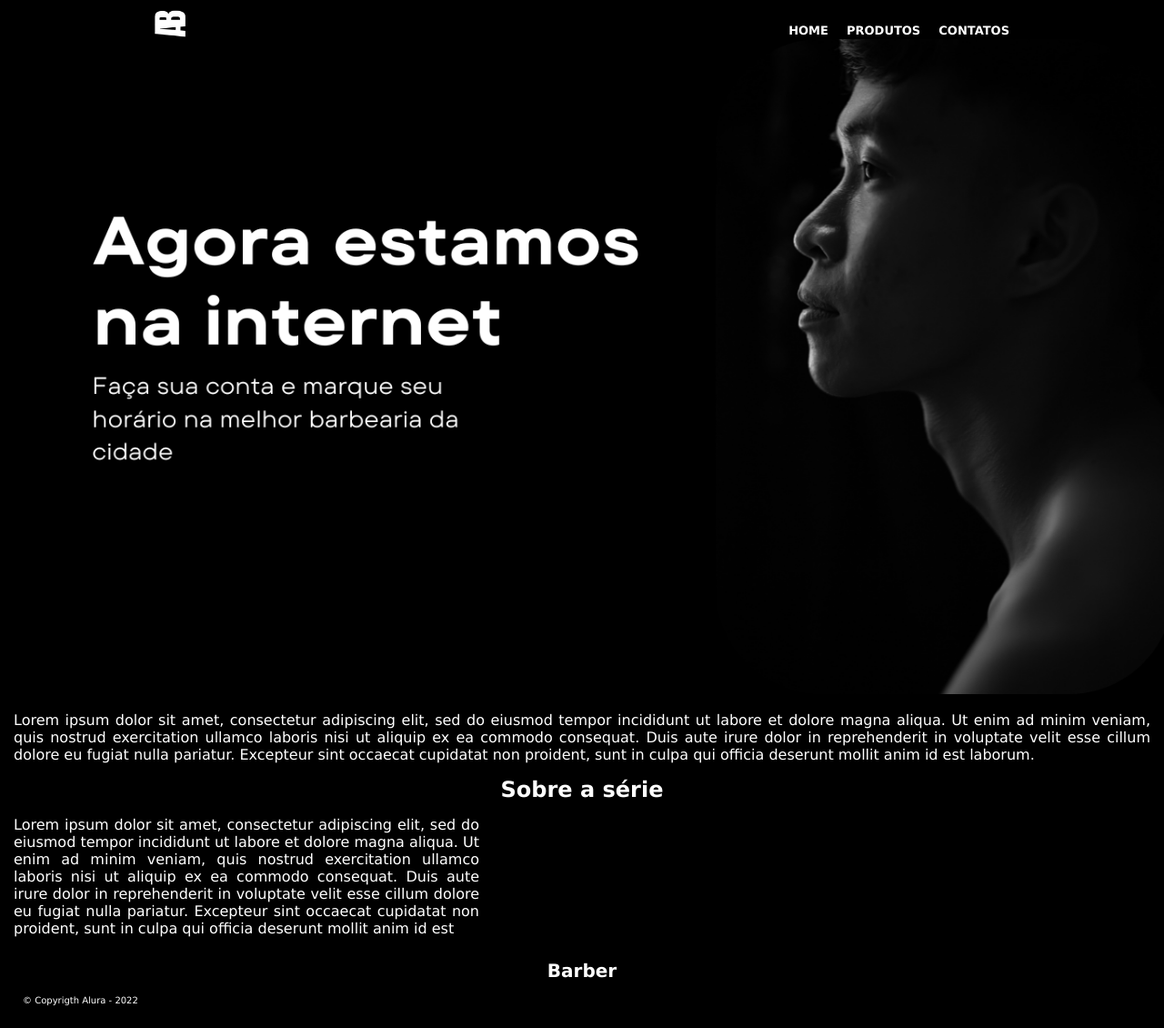
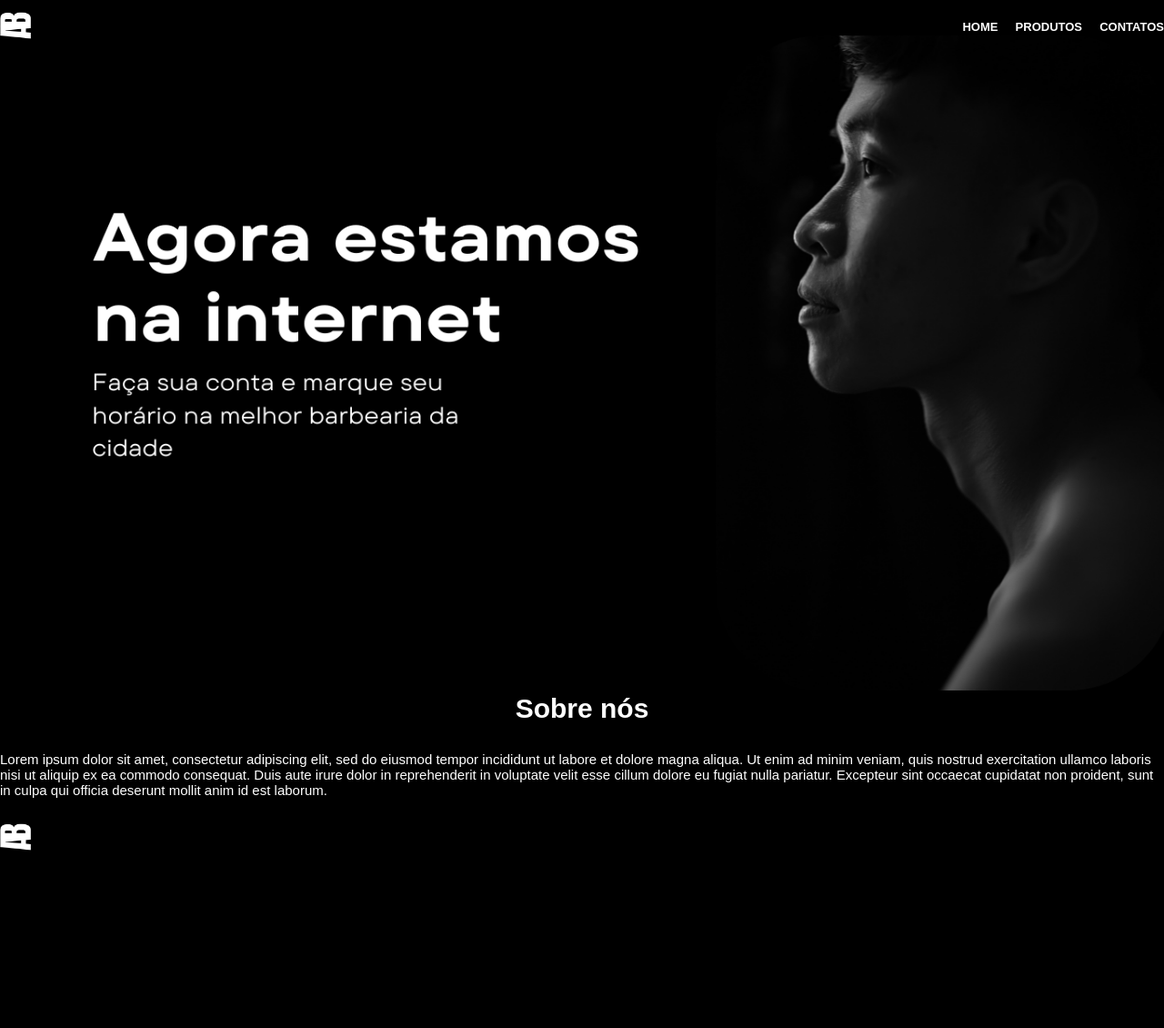
Before and after one commit to FAFAzin/pgt_ONE_Barber-Alura, a plain HTML site: page Inicio/pagina_inicial.html in a window 1280 px wide. Shown: the whole page at 91% size. After the commit the page ends 948 px from the top, so only its background shows below. Drawn offline with Linux system fonts and the light colour scheme.

Commit message:
adaptando o CSS

```diff
--- a/Inicio/pagina_inicial.html
+++ b/Inicio/pagina_inicial.html
@@ -12,7 +12,7 @@
 <body>
     <header>
         <div class="box__size">
-            <a href="#home"><img id="logo-principal" src="/imagens/Design sem nome.png" alt=""></a>
+            <a href="#home"><img class="logo-principal" src="/imagens/Design sem nome.png" alt=""></a>
             <nav>
                 <ul>
                     <li><a href="../Inicio/pagina_inicial.html">Home</a></li>
@@ -22,11 +22,10 @@
             </nav>
         </div>
     </header>
+    <img class="banner" src="/imagens/Agora estamos na internet.png" alt="">
     <main>
-        <div class="principal">
-
-            <img id="banner" src="/imagens/Agora estamos na internet.png" alt="">
-
+        <section class="principal">
+            <h2 class="titulo-principal" >Sobre nós</h2>
             <p>Lorem ipsum dolor sit amet, consectetur adipiscing elit, sed do eiusmod tempor incididunt ut labore et
                 dolore
                 magna aliqua. Ut enim ad minim veniam, quis nostrud exercitation ullamco laboris nisi ut aliquip ex ea
@@ -36,25 +35,10 @@
                 id
                 est
                 laborum.</p>
-        </div>
-        <div class="info">
-
-            <h2>Sobre a série</h2>
-            <p> Lorem ipsum dolor sit amet, consectetur adipiscing elit, sed do eiusmod tempor incididunt ut labore et
-                dolore
-                magna aliqua. Ut enim ad minim veniam, quis nostrud exercitation ullamco laboris nisi ut aliquip ex ea
-                commodo
-                consequat. Duis aute irure dolor in reprehenderit in voluptate velit esse cillum dolore eu fugiat nulla
-                pariatur. Excepteur sint occaecat cupidatat non proident, sunt in culpa qui officia deserunt mollit anim
-                id
-                est </p>
-
-            <!-- <img id='imginfo' src="society.jpg" alt=""> -->
-        </div>
+        </section>
     </main>
-
     <footer>
-        <h1>Barber</h1>
+        <img class="logo-principal" src="../imagens/Design sem nome.png" alt="">
         <p>&copy; Copyrigth Alura - 2022 </p>
     </footer>
 
--- a/Inicio/styles.css
+++ b/Inicio/styles.css
@@ -7,35 +7,15 @@
 
 body {
     min-width: 400px;
-
     background-color: #000000;
-    font-family: Verdana, Geneva, Tahoma, sans-serif;
+    font-family: 'popins', sans-serif;
+    font-size: 15px
 
 }
+/* ========== HEADER ============== */
 
-header h1 {
-    color: white;
-    font-family: 'Poppins', sans-serif;
-    font-size: 15px;
-    font-weight: bold;
-    margin-top: 25px;
-}
 
-header {
-    background-color: #000000;
-    padding: 3px 0 0 0;
-}
-
-.box__size {
-    width: 940px;
-    position: relative;
-    margin: 0 auto;
-}
-
-h1 img {
-    width: 30px;
-}
-
+/* ================= NAV ============== */
 nav {
     position: absolute;
     top: 20px;
@@ -60,65 +40,29 @@ nav a:hover {
     font-size: 13.5px;
 }
 
-#logo-principal {
+.logo-principal {
     width: 60px;
     position: relative;
-    top: 5px;
+    top: 10px;
     left: -12px;
     margin: 3px 0;
 }
+/* ==================== BANNER =============== */
 
-#banner {
+.banner {
     width: 100%;
-    padding: 0;
-    margin: 0;
-
 }
 
-#logo {
+/* ===============CONTEÚDO ===================== */
 
-    min-width: 10rem;
-    max-width: 20rem;
-    width: 10rem;
-    margin: 20px;
-
+.titulo-principal {
+    text-align: center;
+    font-size: 2em;
+    color: #ffffff;
+    margin: 0 0 1em ;
 }
 
-p {
+.principal p {
+    margin: 0 0 1em;
     color: #ffffff;
-    font: 13px;
-    margin: 5px;
-    padding: 10px;
-    text-align: justify;
 }
-
-.info p {
-    display: inline-block;
-    width: 40%;
-    vertical-align: top;
-    margin-right: 10%;
-}
-
-.info h2 {
-    color: #ffffff;
-    text-align: center;
-}
-
-#imginfo {
-    width: 40%;
-    margin: 20px;
-}
-
-
-
-footer {
-    text-align: center;
-    background-color: #000000;
-    color: #ffffff;
-    padding: 10px;
-    font-size: 10px;
-}
-
-footer img {
-    width: 40px;
-}
```
